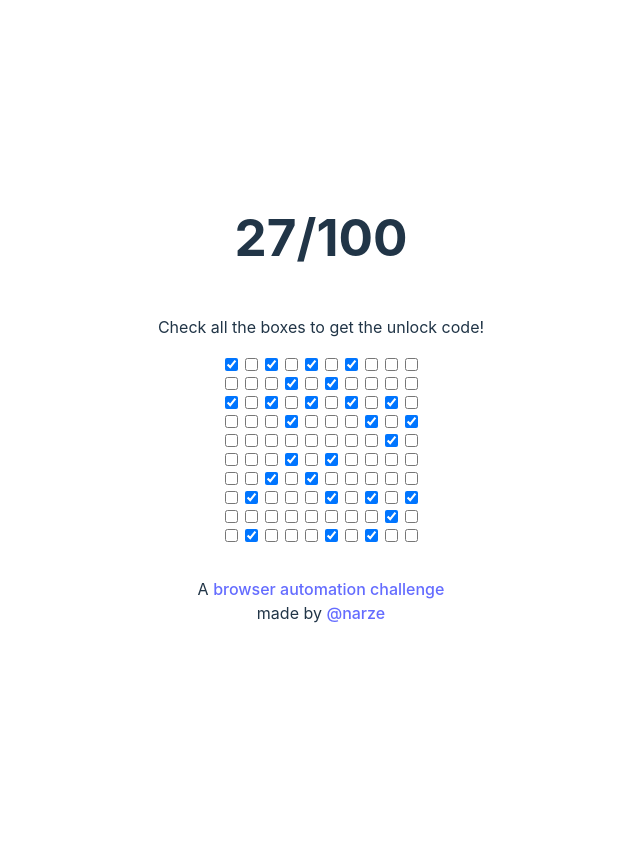
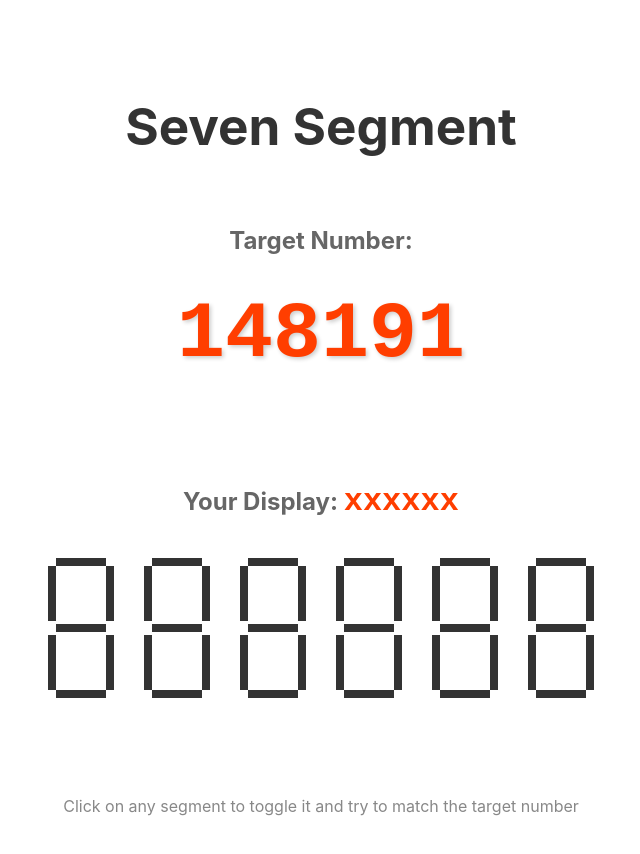
Before and after one commit to dtinth/bacbox, a Svelte app: page /ssg in a window 1280 px wide. Shown: the top 854 px of the page, without its empty margins (319-959 px from the left). Before the commit the page ends 800 px from the top, so only its background shows below. Built offline with nearby package versions, Linux system fonts and the light colour scheme.

Commit message:
Add /ssg

```diff
--- a/src/App.svelte
+++ b/src/App.svelte
@@ -1,10 +1,16 @@
-<script>
+<script lang="ts">
   import { Router, Link, Route } from "svelte-routing"
   import Home from "./routes/Home.svelte"
+  import Ssg from "./routes/Ssg.svelte"
 
-  let url = $state("/")
+  interface Props {
+    url?: string
+  }
+
+  let { url = "" }: Props = $props()
 </script>
 
 <Router {url}>
   <Route path="/"><Home /></Route>
+  <Route path="/ssg"><Ssg /></Route>
 </Router>
--- /dev/null
+++ b/src/lib/SevenSegment.svelte
@@ -0,0 +1,126 @@
+<script lang="ts">
+  interface Props {
+    value?: number[]
+    segments?: number[][]
+    interactive?: boolean
+    onSegmentClick?: (segmentIndex: number, digitIndex: number) => void
+  }
+
+  let {
+    value = [0, 0, 0, 0, 0, 0],
+    segments = [],
+    interactive = false,
+    onSegmentClick = () => {},
+  }: Props = $props()
+</script>
+
+<div class="display-container">
+  {#each segments as digitSegments, digitIndex}
+    <div class="seven-segment" class:interactive>
+      {#each Array(7) as _, segmentIndex}
+        <div
+          class="segment {segmentIndex === 0 ||
+          segmentIndex === 3 ||
+          segmentIndex === 6
+            ? 'horizontal'
+            : 'vertical'}
+                {segmentIndex === 3 ? 'middle' : ''}
+                {segmentIndex === 6 ? 'bottom' : ''}
+                {segmentIndex === 1 ? 'left-top' : ''}
+                {segmentIndex === 2 ? 'right-top' : ''}
+                {segmentIndex === 4 ? 'left-bottom' : ''}
+                {segmentIndex === 5 ? 'right-bottom' : ''}"
+          class:active={digitSegments[segmentIndex]}
+          onclick={() =>
+            interactive && onSegmentClick(segmentIndex, digitIndex)}
+        ></div>
+      {/each}
+    </div>
+  {/each}
+</div>
+
+<style>
+  .display-container {
+    display: flex;
+    gap: 1rem;
+    flex-wrap: wrap;
+    justify-content: center;
+  }
+
+  .seven-segment {
+    position: relative;
+    width: 80px;
+    height: 140px;
+  }
+
+  .interactive .segment {
+    cursor: pointer;
+  }
+
+  .interactive .segment:hover {
+    opacity: 0.8;
+    background-color: #666;
+  }
+
+  .interactive .segment.active:hover {
+    background-color: #ff5722;
+  }
+
+  .segment {
+    position: absolute;
+    background-color: #333;
+    transition: all 0.2s;
+  }
+
+  .segment.active {
+    background-color: #ff3e00;
+  }
+
+  .horizontal {
+    width: 50px;
+    height: 8px;
+    left: 15px;
+  }
+
+  .vertical {
+    width: 8px;
+    height: 55px;
+  }
+
+  /* Top */
+  .horizontal:not(.middle):not(.bottom) {
+    top: 0;
+  }
+
+  /* Middle */
+  .middle {
+    top: 66px;
+  }
+
+  /* Bottom */
+  .bottom {
+    bottom: 0;
+  }
+
+  /* Left segments */
+  .left-top {
+    top: 8px;
+    left: 7px;
+  }
+
+  .left-bottom {
+    bottom: 8px;
+    left: 7px;
+  }
+
+  /* Right segments */
+  .right-top {
+    top: 8px;
+    right: 7px;
+  }
+
+  .right-bottom {
+    bottom: 8px;
+    right: 7px;
+  }
+</style>
--- /dev/null
+++ b/src/routes/Ssg.svelte
@@ -0,0 +1,222 @@
+<script lang="ts">
+  import { Router, Link, Route } from "svelte-routing"
+  import SevenSegment from "../lib/SevenSegment.svelte"
+
+  const NUM_DIGITS = 6
+
+  let targetNumber: number[] = $state([])
+  let playerSegments: number[][] = $state([])
+  let gameWon = $state(false)
+
+  function generateRandomNumber(): number[] {
+    return Array(NUM_DIGITS)
+      .fill(0)
+      .map(() => Math.floor(Math.random() * 10))
+  }
+
+  function createEmptySegments(): number[][] {
+    return Array(NUM_DIGITS)
+      .fill(null)
+      .map(() => Array(7).fill(0))
+  }
+
+  function startNewGame() {
+    targetNumber = generateRandomNumber()
+    playerSegments = createEmptySegments()
+    gameWon = false
+  }
+
+  function handleSegmentClick(segmentIndex: number, digitIndex: number) {
+    if (gameWon) return
+
+    const newSegments = playerSegments.map((digit) => [...digit])
+    newSegments[digitIndex] = [...newSegments[digitIndex]]
+    newSegments[digitIndex][segmentIndex] = Number(
+      !newSegments[digitIndex][segmentIndex]
+    )
+    playerSegments = newSegments
+
+    checkWin()
+  }
+
+  function getDigitFromSegments(segments: number[]): string {
+    const segmentStr = segments.join("")
+    for (let i = 0; i < patterns.length; i++) {
+      if (patterns[i].join("") === segmentStr) {
+        return i.toString()
+      }
+    }
+    return "x"
+  }
+
+  function checkWin() {
+    const currentNumbers = playerSegments.map((segments) =>
+      getDigitFromSegments(segments)
+    )
+    if (
+      currentNumbers.every((val, idx) => val === targetNumber[idx].toString())
+    ) {
+      gameWon = true
+    }
+  }
+
+  const patterns = [
+    [1, 1, 1, 0, 1, 1, 1], // 0
+    [0, 0, 1, 0, 0, 1, 0], // 1
+    [1, 0, 1, 1, 1, 0, 1], // 2
+    [1, 0, 1, 1, 0, 1, 1], // 3
+    [0, 1, 1, 1, 0, 1, 0], // 4
+    [1, 1, 0, 1, 0, 1, 1], // 5
+    [1, 1, 0, 1, 1, 1, 1], // 6
+    [1, 0, 1, 0, 0, 1, 0], // 7
+    [1, 1, 1, 1, 1, 1, 1], // 8
+    [1, 1, 1, 1, 0, 1, 1], // 9
+  ]
+
+  startNewGame()
+
+  let targetNumberString = $derived(targetNumber.join(""))
+  let currentNumberString = $derived(
+    playerSegments.map((segments) => getDigitFromSegments(segments)).join("")
+  )
+</script>
+
+<main>
+  <h1>Seven Segment</h1>
+
+  <div class="game-container">
+    <div class="target-number">
+      <h2>Target Number:</h2>
+      <div class="number">{targetNumberString}</div>
+    </div>
+
+    <div class="display-wrapper">
+      <h2>
+        Your Display: <span class="current-number">{currentNumberString}</span>
+      </h2>
+      <div class="segments-container">
+        <SevenSegment
+          value={targetNumber}
+          segments={playerSegments}
+          interactive={!gameWon}
+          onSegmentClick={handleSegmentClick}
+        />
+      </div>
+    </div>
+  </div>
+
+  <div class="game-info">
+    {#if gameWon}
+      <p class="success">Congratulations! You won!</p>
+      <button onclick={startNewGame}>Play Again</button>
+    {:else}
+      <p class="instructions">
+        Click on any segment to toggle it and try to match the target number
+      </p>
+    {/if}
+  </div>
+</main>
+
+<style>
+  nav {
+    padding: 1rem;
+    background: #f4f4f4;
+    margin-bottom: 2rem;
+  }
+
+  nav :global(a) {
+    margin-right: 1rem;
+    color: #ff3e00;
+    text-decoration: none;
+    font-weight: 500;
+  }
+
+  nav :global(a:hover) {
+    text-decoration: underline;
+  }
+
+  main {
+    display: flex;
+    flex-direction: column;
+    align-items: center;
+    padding: 2rem;
+    min-height: 100vh;
+  }
+
+  .game-container {
+    display: flex;
+    flex-direction: column;
+    gap: 3rem;
+    margin: 2rem 0;
+  }
+
+  .target-number {
+    text-align: center;
+  }
+
+  .number {
+    font-size: 5rem;
+    font-weight: bold;
+    color: #ff3e00;
+    font-family: monospace;
+    text-shadow: 2px 2px 4px rgba(0, 0, 0, 0.2);
+    margin: 1rem 0;
+  }
+
+  .current-number {
+    font-size: 2rem;
+    font-weight: bold;
+    color: #ff3e00;
+    font-family: monospace;
+  }
+
+  .display-wrapper {
+    text-align: center;
+  }
+
+  .segments-container {
+    overflow-x: auto;
+    padding: 1rem;
+    max-width: 100vw;
+  }
+
+  .game-info {
+    text-align: center;
+    margin-top: 2rem;
+  }
+
+  .success {
+    color: #4caf50;
+    font-weight: bold;
+    font-size: 1.2rem;
+  }
+
+  .instructions {
+    color: #888;
+  }
+
+  button {
+    font-size: 1.2rem;
+    padding: 0.8rem 1.6rem;
+    background-color: #ff3e00;
+    color: white;
+    border: none;
+    border-radius: 4px;
+    cursor: pointer;
+    transition: background-color 0.2s;
+  }
+
+  button:hover {
+    background-color: #ff5722;
+  }
+
+  h2 {
+    margin-bottom: 1rem;
+    color: #666;
+  }
+
+  h1 {
+    color: #333;
+    margin-bottom: 1rem;
+  }
+</style>
```
